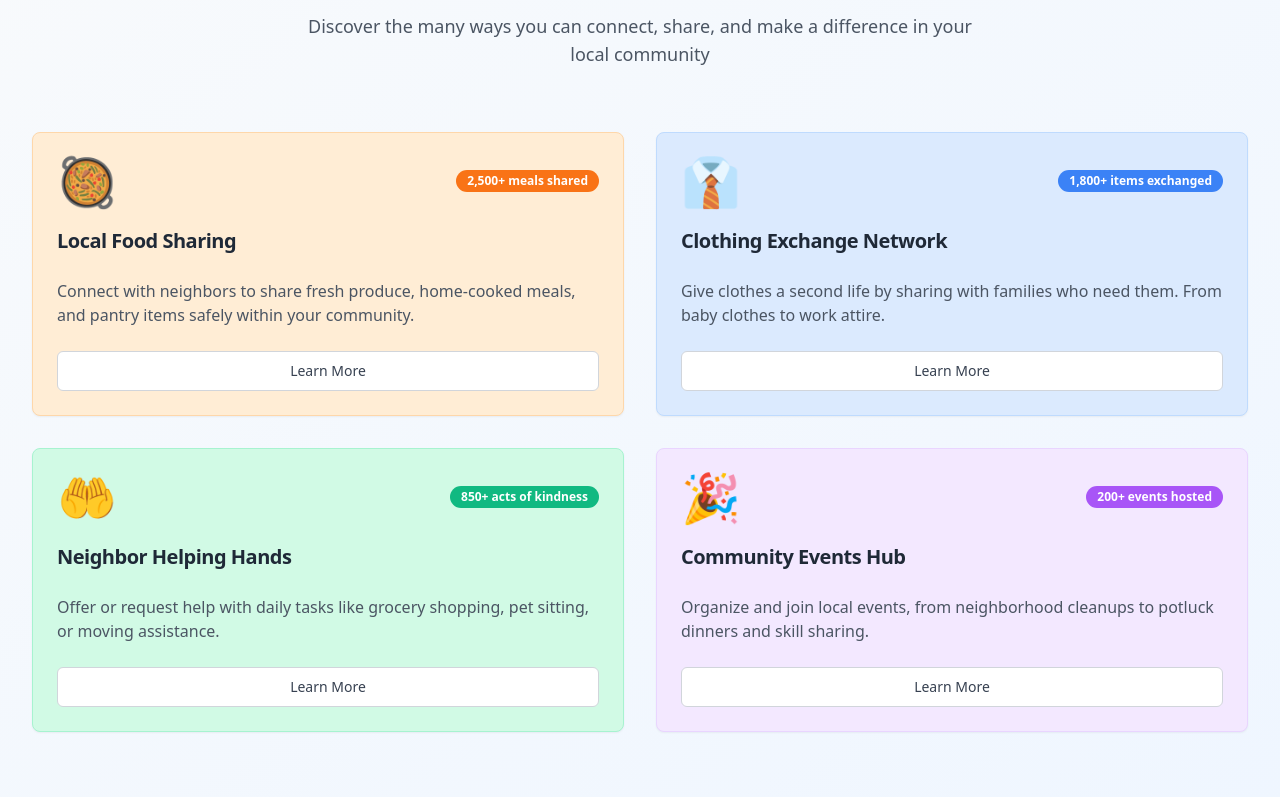
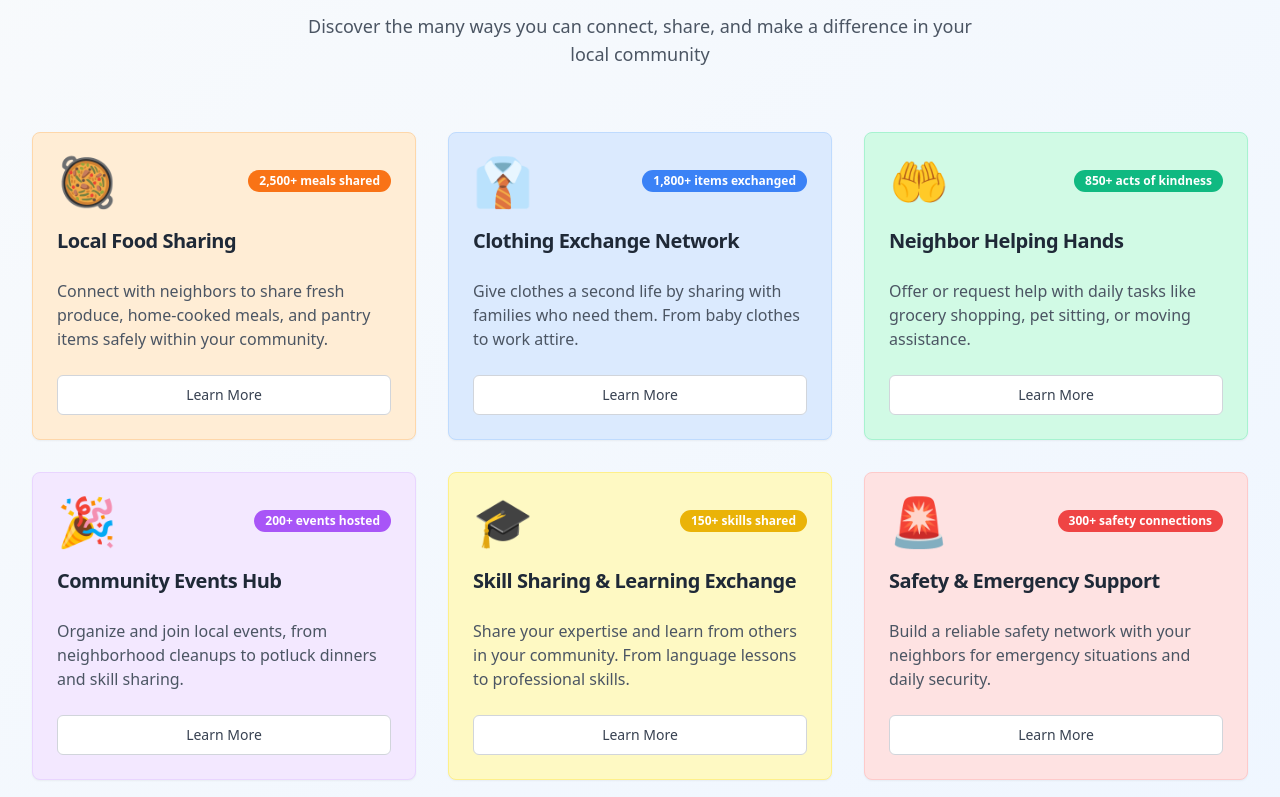
Before and after one commit to MahediBuilds/CareShareV2, a React (Vite) app: page / in a window 1280 px wide. Shown: the part 2343-3140 px from the top of the page. Built offline with nearby package versions, Linux system fonts and the light colour scheme.

Commit message:
Add Community Events Hub and Community Events.
Adds the Community Events Hub and Community Events features to the application.

```diff
--- a/src/components/CommunityFeatures.tsx
+++ b/src/components/CommunityFeatures.tsx
@@ -43,6 +43,24 @@ const CommunityFeatures = () => {
       stats: "200+ events hosted",
       color: "bg-purple-100 border-purple-200",
       badgeColor: "bg-purple-500"
+    },
+    {
+      title: "Skill Sharing & Learning Exchange",
+      description: "Share your expertise and learn from others in your community. From language lessons to professional skills.",
+      summary: "Connect with neighbors to exchange knowledge and skills. Our platform facilitates language exchange programs, professional workshops, tutoring sessions, and creative classes. Match with others based on skills offered and needed, schedule sessions, and build lasting learning relationships.",
+      icon: "🎓",
+      stats: "150+ skills shared",
+      color: "bg-yellow-100 border-yellow-200",
+      badgeColor: "bg-yellow-500"
+    },
+    {
+      title: "Safety & Emergency Support",
+      description: "Build a reliable safety network with your neighbors for emergency situations and daily security.",
+      summary: "Create a trusted emergency response network in your community. Features include emergency contact coordination, elderly check-in systems, child pickup assistance, and medical emergency response teams. Stay connected and ensure everyone's safety through verified community members.",
+      icon: "🚨",
+      stats: "300+ safety connections",
+      color: "bg-red-100 border-red-200",
+      badgeColor: "bg-red-500"
     }
   ];
 
@@ -62,7 +80,7 @@ const CommunityFeatures = () => {
           </p>
         </div>
 
-        <div className="grid grid-cols-1 md:grid-cols-2 gap-8">
+        <div className="grid grid-cols-1 md:grid-cols-2 lg:grid-cols-3 gap-8">
           {features.map((feature, index) => (
             <Card key={index} className={`${feature.color} hover:shadow-xl transition-all duration-300 hover:-translate-y-1`}>
               <CardHeader>
```
